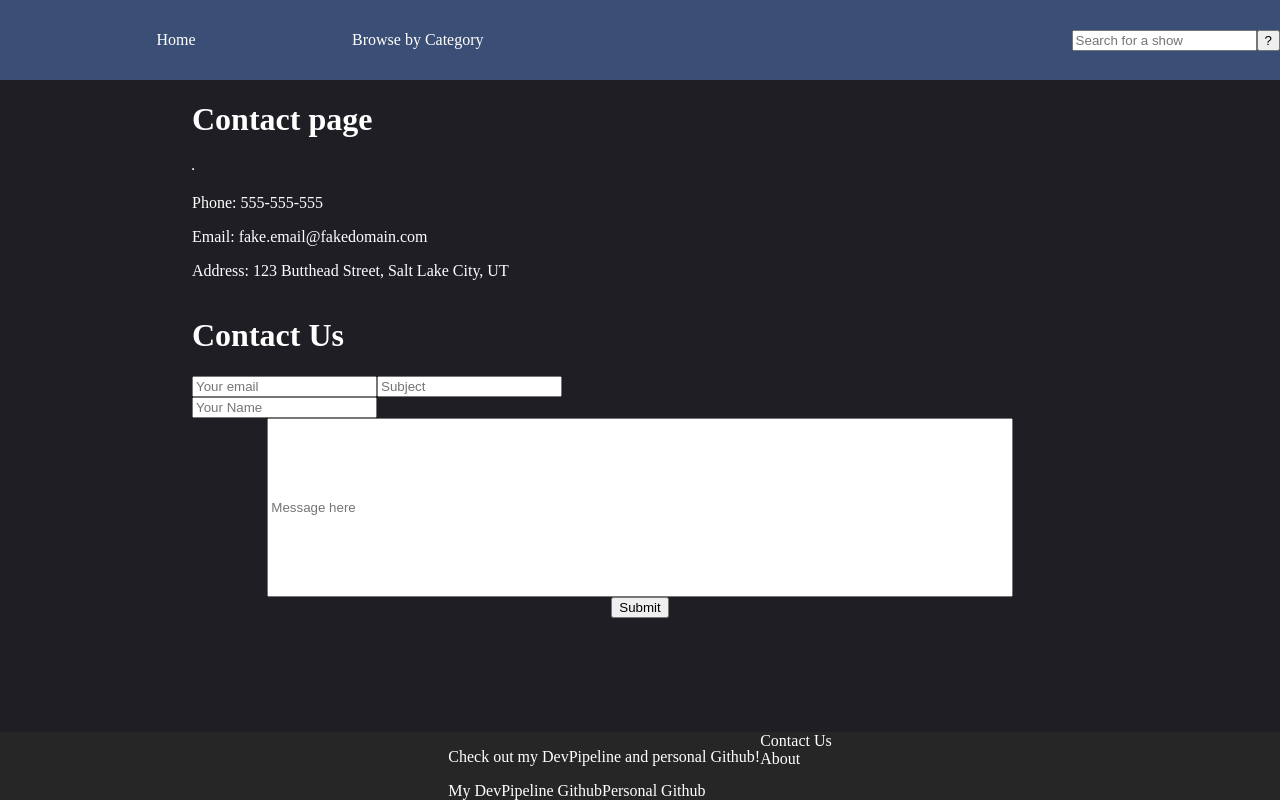
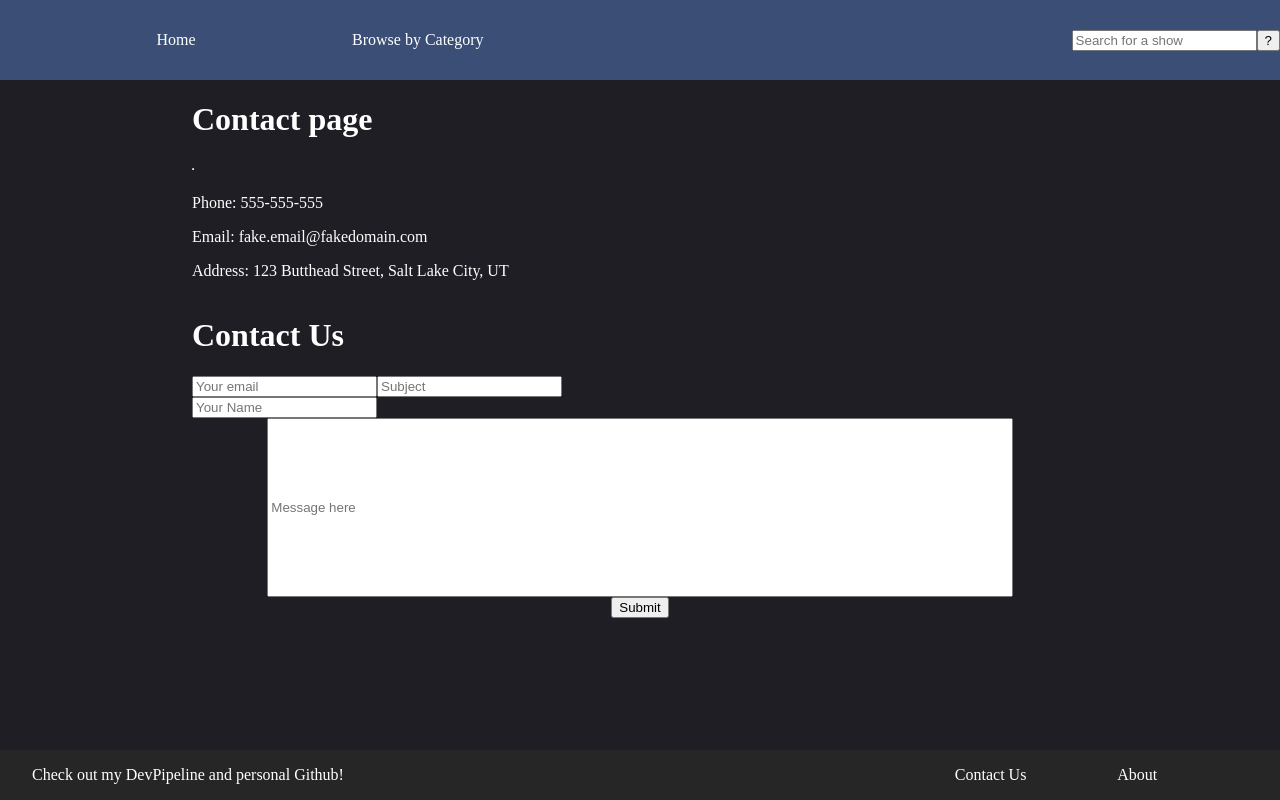
Before and after one commit to Jamesh431/BlueBlox, a React (Create React App) app: page /contact in a window 1280 px wide. Built offline with nearby package versions, Linux system fonts and the light colour scheme.

Commit message:
added styling to footer

```diff
--- a/src/components/navigation/Footer.js
+++ b/src/components/navigation/Footer.js
@@ -5,7 +5,10 @@ Navigation
 	- Pages MAY have other links to navigate around the app as well (like a "go back" type button)
 */
 
+import { FontAwesomeIcon } from "@fortawesome/react-fontawesome"
 import { NavLink } from "react-router-dom";
+
+import initIcons from "../helpers/icons";
 
 export default function Footer() {
   return (
@@ -17,11 +20,12 @@ export default function Footer() {
           </div>
 
           <div className="github-links">
-            <a href="https://github.com/James-Devpipline" target="_blank"> My DevPipeline Github</a>
-            <a href="https://github.com/Jamesh431" target="_blank">Personal Github</a>
+            <a id="devpipeline-github" href="https://github.com/James-Devpipline" target="_blank"><FontAwesomeIcon icon="fa-brands fa-github" /></a>
+            <a id="personal-github" href="https://github.com/Jamesh431" target="_blank"><FontAwesomeIcon icon="fa-brands fa-github" /></a>
           </div>
         </div>
       </div>
+
 
       <div className="footer-right">
         <div className="contact-nav-wrapper">
--- a/src/styles/footer.scss
+++ b/src/styles/footer.scss
@@ -1,8 +1,31 @@
 .footer-container{
   display: flex;
   flex-direction: row;
-  justify-content: center;
+  justify-content: space-around;
   width: 100%;
   height: 100%;
   background-color: #262626;
+
+  .footer-left {
+    width: 60%;
+    .github-wrapper {
+      display: flex;
+      flex-direction: row;
+      align-items: center;
+      justify-content: flex-start;
+
+      .text-wrapper {
+        margin-right: 1em;
+      }
+    }
+  }
+
+  .footer-right {
+    width: 30%;
+    display: flex;
+    align-items: center;
+    justify-content: space-evenly;
+
+  }
+
 }
```
